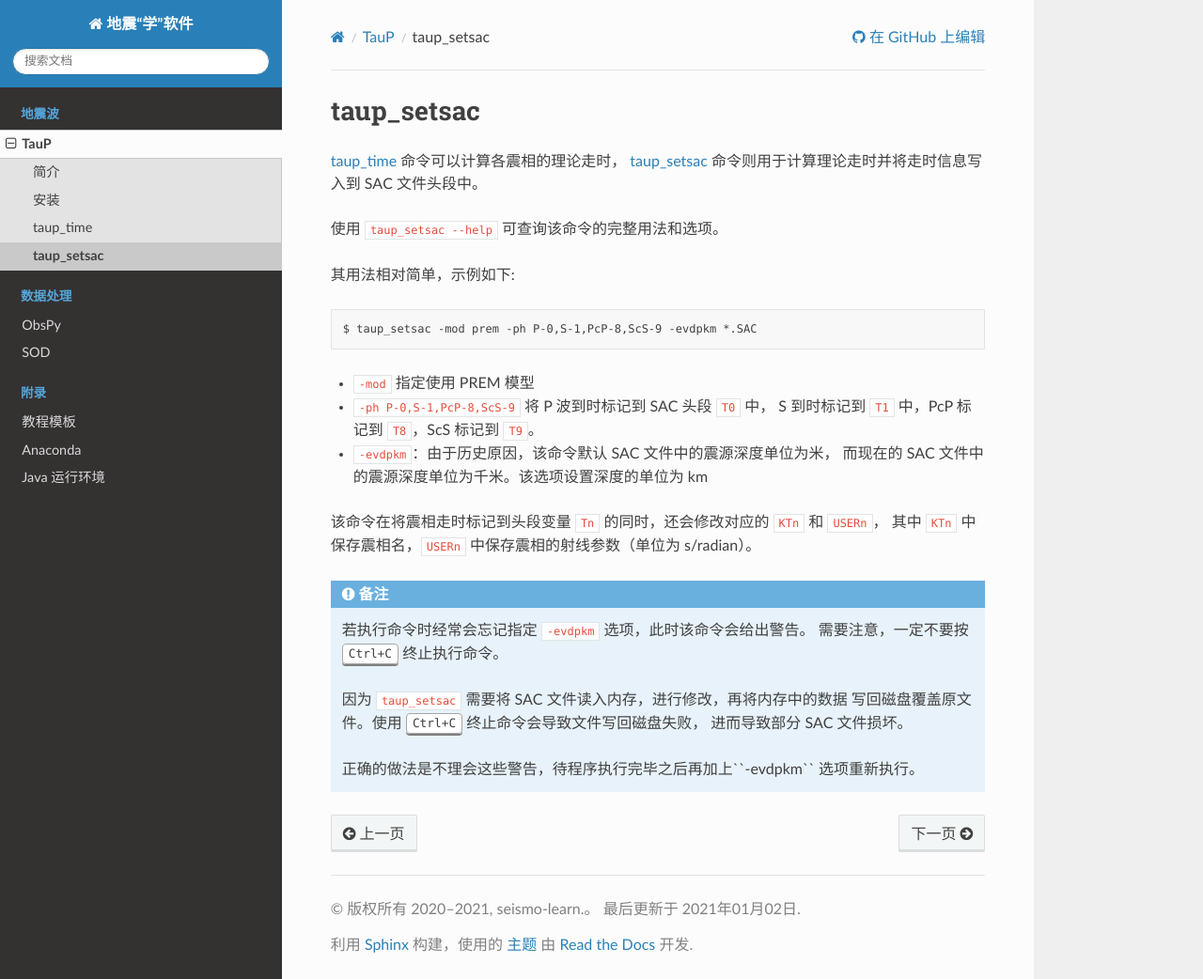
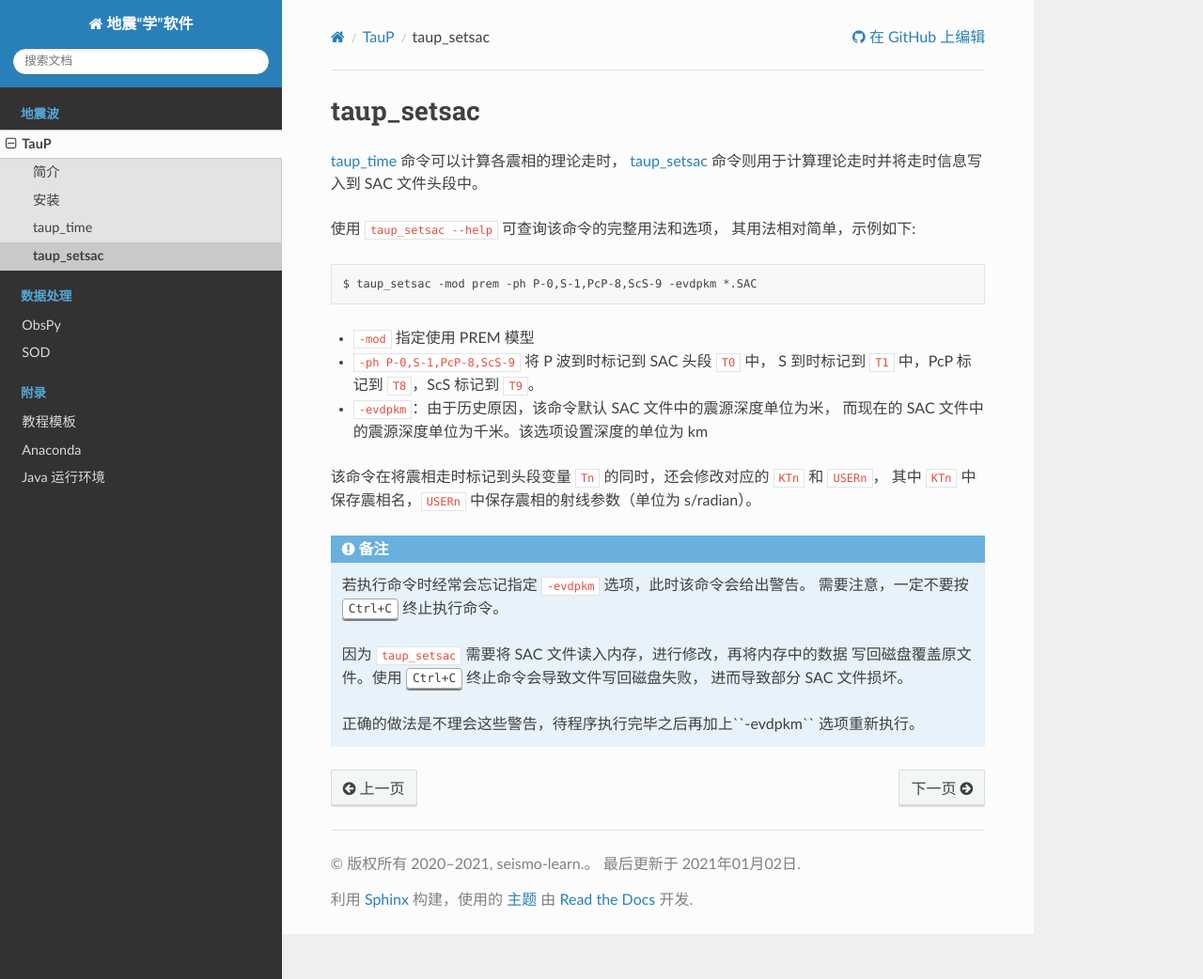
Before and after one commit to seismo-learn/software, a Sphinx documentation site: the page built from source/taup/taup_setsac.rst, in a window 1280 px wide and 1042 px high. Shown: the whole window at 94% size. Built offline with Sphinx 7.4.7 and the Read the Docs theme 2.0.0, drawn with Linux system fonts in a browser that asks for light colours.

```diff
--- a/source/taup/taup_setsac.rst
+++ b/source/taup/taup_setsac.rst
@@ -4,8 +4,7 @@ taup_setsac
 :doc:`taup_time` 命令可以计算各震相的理论走时，
 :doc:`taup_setsac` 命令则用于计算理论走时并将走时信息写入到 SAC 文件头段中。
 
-使用 ``taup_setsac --help`` 可查询该命令的完整用法和选项。
-
+使用 ``taup_setsac --help`` 可查询该命令的完整用法和选项，
 其用法相对简单，示例如下::
 
    $ taup_setsac -mod prem -ph P-0,S-1,PcP-8,ScS-9 -evdpkm *.SAC
```
